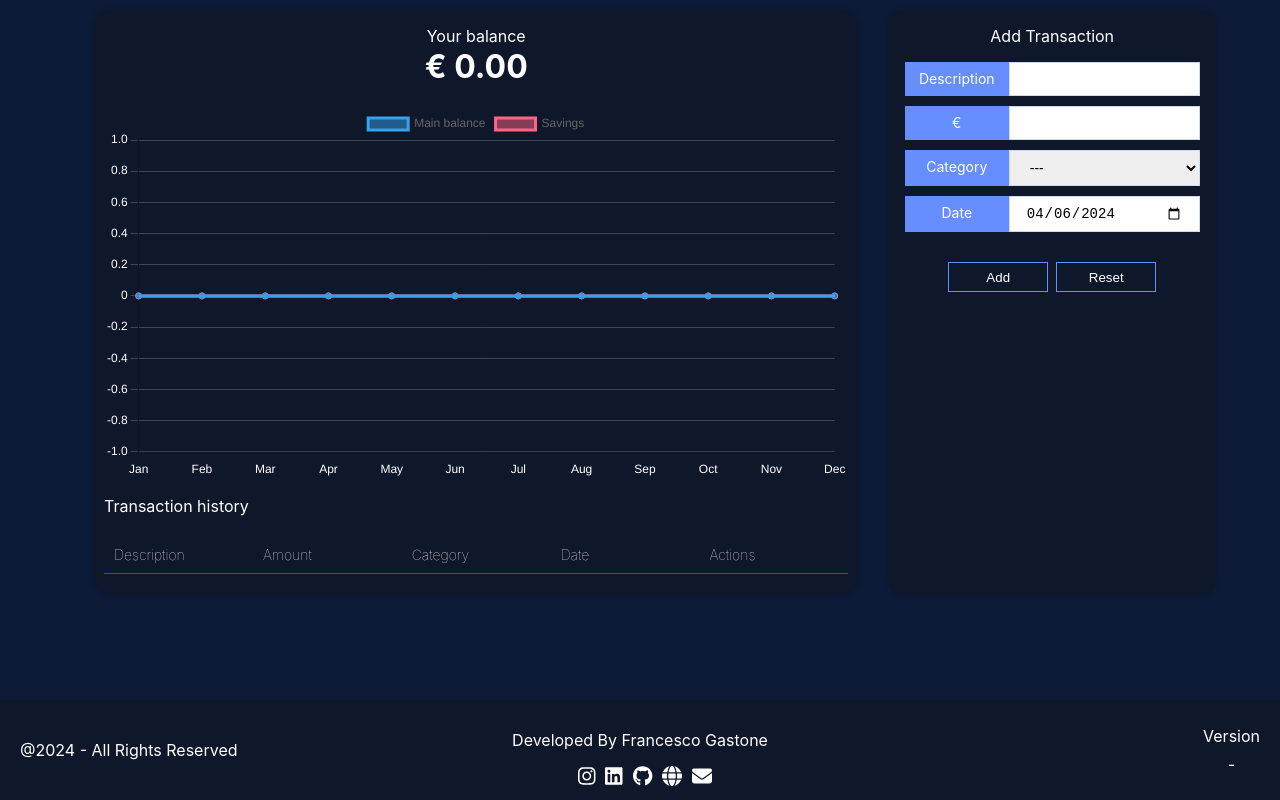
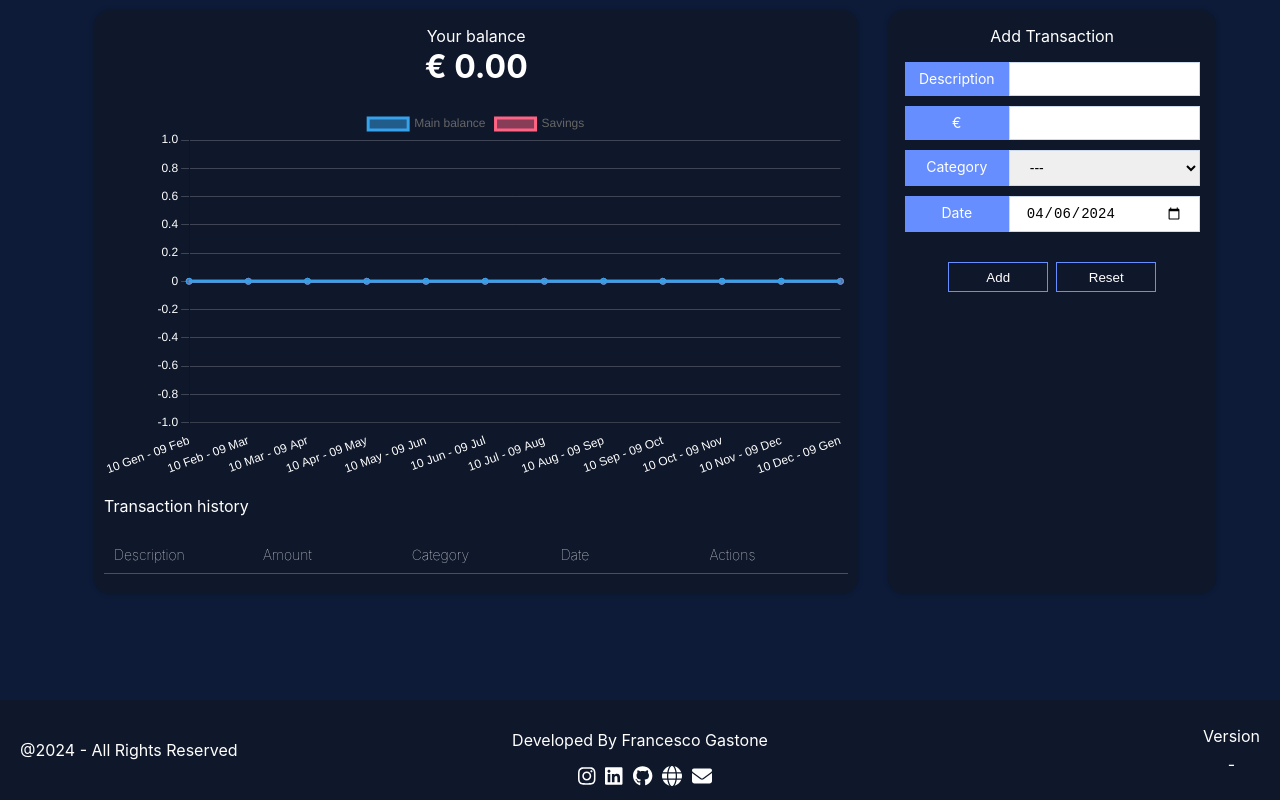
Before and after one commit to GastoneFrancesco/budget-buddy, a React (Create React App) app: page /home-page in a window 1280 px wide. Built offline with nearby package versions, Linux system fonts and the light colour scheme.

Commit message:
Updated Graph to handle a start date instead of a fixed month

```diff
--- a/src/components/GraphComponent.tsx
+++ b/src/components/GraphComponent.tsx
@@ -10,7 +10,8 @@ import {
     Tooltip,
     Filler,
     Legend,
-  } from 'chart.js';
+} from 'chart.js';
+import { GraphService } from '../services/GraphService';
 
 interface GraphProps {
     dataValue: Map<string, number[]>;
@@ -27,9 +28,9 @@ export const GraphComponent: React.FC<GraphProps> = ({ dataValue }) => {
         Tooltip,
         Filler,
         Legend
-      );
+    );
 
-    const labels = ['Jan', 'Feb', 'Mar', 'Apr', 'May', 'Jun', 'Jul', 'Aug', 'Sep', 'Oct', 'Nov', 'Dec'];
+    const labels = GraphService.generateLabels();
 
     const options = {
         responsive: true,
--- a/src/components/HomePageComponent.tsx
+++ b/src/components/HomePageComponent.tsx
@@ -3,6 +3,7 @@ import { GraphComponent } from "./GraphComponent";
 import { TransactionsTableComponent } from "./TransactionsTableComponent";
 import { Transaction } from "../interfaces/Transaction";
 import { AddTransactionComponent } from "./AddTransactionComponent";
+import { GraphService } from "../services/GraphService";
 
 export const HomePageComponent: React.FC = () => {
 
@@ -20,31 +21,12 @@ export const HomePageComponent: React.FC = () => {
             const sortedTransactions = parsedTransactions.sort((a, b) => b.date.getTime() - a.date.getTime());
             setTransactionArray(sortedTransactions);
         }
+
     }, []);
 
-    const populateMainBalanceGraph = (): number[] => {
-        const values: number[] = Array(12).fill(0);
-        transactionArray.forEach(transaction => {
-            const month = transaction.date.getMonth();
-            values[month] += transaction.amount;
-        });
-        return values;
-    }
-
-    const populateSavingsGraph = (): number[] => {
-        const values: number[] = Array(12).fill(0);
-        transactionArray.forEach(transaction => {
-            if (transaction.category === 'Savings') {
-                const month = transaction.date.getMonth();
-                values[month] -= transaction.amount;
-            }
-        });
-        return values;
-    }
-
     const dataValue = new Map<string, number[]>();
-    dataValue.set('main-balance', populateMainBalanceGraph())
-    dataValue.set('savings', populateSavingsGraph())
+    dataValue.set('main-balance', GraphService.populateMainBalanceGraph(transactionArray))
+    dataValue.set('savings', GraphService.populateSavingsGraph(transactionArray))
 
     const getActualBalance = (): string => {
         let value = 0;
--- /dev/null
+++ b/src/services/GraphService.ts
@@ -0,0 +1,90 @@
+import { Transaction } from "../interfaces/Transaction";
+
+export class GraphService {
+
+    static generateLabels(): string[] {
+
+        //TODO: make this updatable
+        const startDay = 10;
+
+        // Define a dictionary to map month numbers to month names
+        const monthNames: string[] = ['Gen', 'Feb', 'Mar', 'Apr', 'May', 'Jun', 'Jul', 'Aug', 'Sep', 'Oct', 'Nov', 'Dec'];
+
+        // Define an array to store the labels
+        const labels: string[] = [];
+
+        // Loop through each month and generate labels
+        for (let i = 0; i < 12; i++) {
+            // Calculate start and end days based on input
+            const startMonthIndex = i;
+            const startMonthName = monthNames[startMonthIndex];
+            const endMonthIndex = (startMonthIndex + 1) % 12;
+            const endMonthName = monthNames[endMonthIndex];
+
+            const endDay = startDay - 1; // End day of the label
+            const endDayFormatted = endDay < 10 ? '0' + endDay : String(endDay); // Formatting end day
+
+            // Add label to the array
+            labels.push(`${startDay} ${startMonthName} - ${endDayFormatted} ${endMonthName}`);
+        }
+
+        return labels;
+    }
+
+    static populateMainBalanceGraph = (transactionArray: Transaction[]): number[] => {
+        const values: number[] = Array(12).fill(0);
+        const labels = GraphService.generateLabels();
+        transactionArray.forEach(transaction => {
+            labels.forEach((label, index) => {
+                if (GraphService.isDateBetween(transaction.date, GraphService.getDateFromLabel(label, index)[0], GraphService.getDateFromLabel(label, index)[1])) {
+                    const month = GraphService.getDateFromLabel(label, index)[0].getMonth();
+                    values[month] += transaction.amount;
+                }
+            });
+
+        });
+
+        return values;
+    }
+
+    static populateSavingsGraph = (transactionArray: Transaction[]): number[] => {
+        const values: number[] = Array(12).fill(0);
+        transactionArray.forEach(transaction => {
+            if (transaction.category === 'Savings') {
+                const month = transaction.date.getMonth();
+                values[month] -= transaction.amount;
+            }
+        });
+        return values;
+    }
+
+    private static getDateFromLabel(inputString: string, index: number): [Date, Date] {
+        // Split the string by ' - ' to separate the dates
+        const dates: string[] = inputString.split(' - ');
+
+        // Define a dictionary to map month abbreviations to month numbers
+        const monthMapping: { [key: string]: number } = {
+            'Gen': 0, 'Feb': 1, 'Mar': 2, 'Apr': 3, 'May': 4, 'Jun': 5,
+            'Jul': 6, 'Aug': 7, 'Sep': 8, 'Oct': 9, 'Nov': 10, 'Dec': 11
+        };
+
+        // Extract day and month from each part of the string
+        const [day1, month1]: string[] = dates[0].split(' ');
+        const [day2, month2]: string[] = dates[1].split(' ');
+
+        // Assign year 2024 as default
+        const year: number = 2024;
+
+        // Create Date objects
+        const date1: Date = new Date(year, monthMapping[month1], parseInt(day1));
+        const date2: Date = new Date(index === 11 ? year + 1 : year, monthMapping[month2], parseInt(day2));
+
+        return [date1, date2];
+    }
+
+    // Function to check if a date falls between two other dates
+    private static isDateBetween = (dateToCheck: Date, startDate: Date, endDate: Date): boolean => {
+        return dateToCheck >= startDate && dateToCheck < endDate;
+    }
+
+}
```
